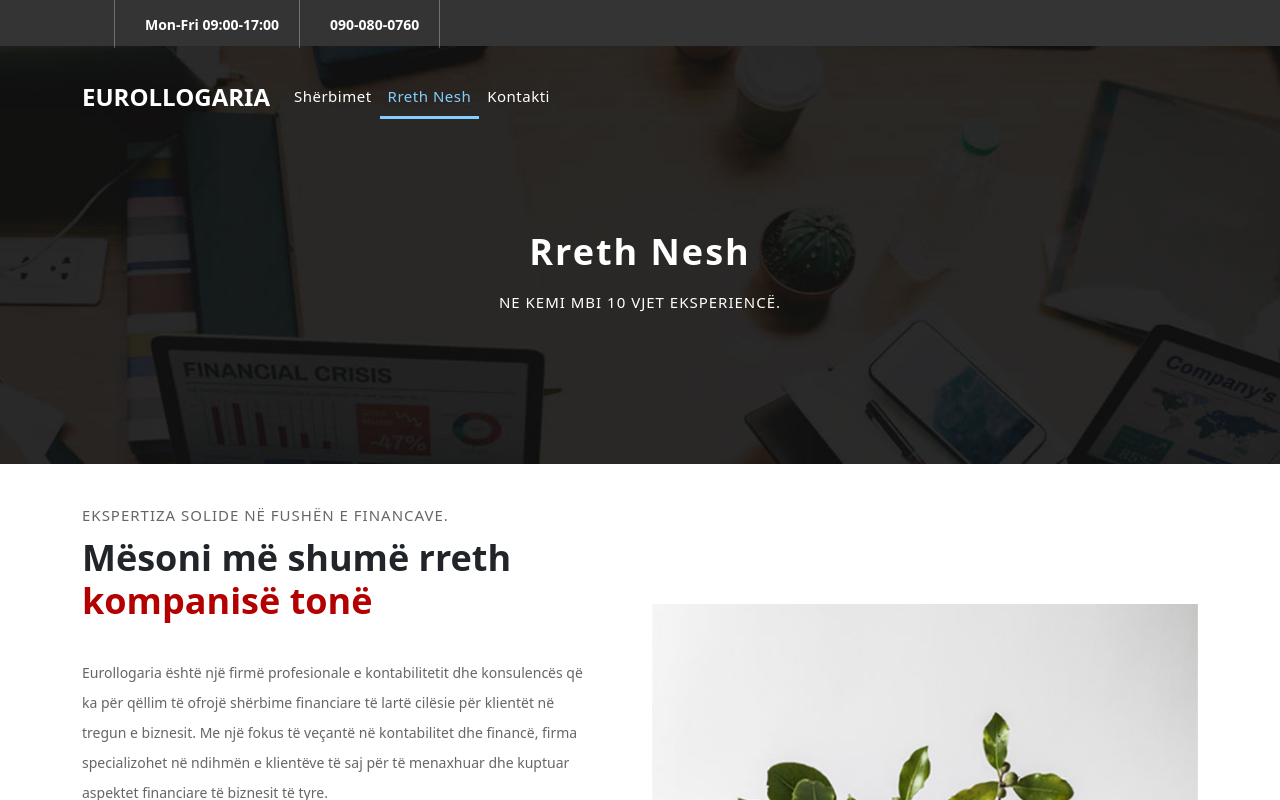
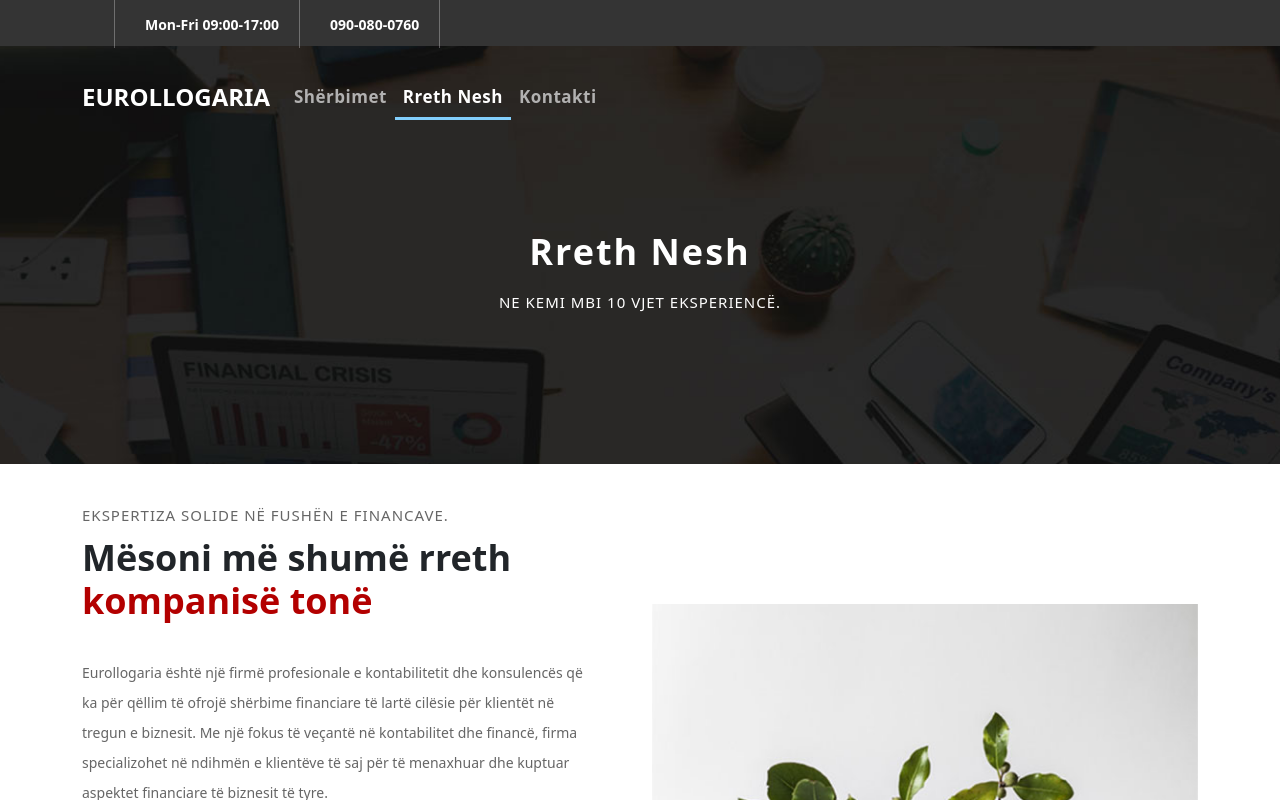
Before and after one commit to FatijonaShala/eurollogaria, a React (Create React App) app: page /about in a window 1280 px wide. Shown: the top 800 px of the page. Built offline with nearby package versions, Linux system fonts and the light colour scheme.

Commit message:
update comments

```diff
--- a/src/App.css
+++ b/src/App.css
@@ -311,10 +311,10 @@ header .navbar {
 
 .navbar .navbar-nav a.nav-link {
     text-transform: capitalize;
-    font-size: 15px;
-    font-weight: 300;
+    font-size: 17px;
+    font-weight: 700;
     letter-spacing: 0.5px;
-    color: #fff;
+    color: #b2b1b1;
     transition: all 0.5s;
     margin-top: 5px;
 }
@@ -343,7 +343,7 @@ header .navbar {
 .navbar .navbar-nav .nav-link.current,
 .navbar .navbar-nav .nav-link.show,
 .navbar .navbar-nav .show>.nav-link {
-    color: #82CFFD;
+    color: #fff;
     border-bottom: 3px solid #82CFFD;
 }
 
--- a/src/Components/header.jsx
+++ b/src/Components/header.jsx
@@ -12,19 +12,13 @@ function Header() {
       <div className="container">
         <div className="row">
           <div className="col-md-8 col-xs-12">
-            <ul className="left-info">
+             <ul className="left-info">
+
               <li><a href="#"><i className="fa fa-clock-o"></i>Mon-Fri 09:00-17:00</a></li>
               <li><a href="#"><i className="fa fa-phone"></i>090-080-0760</a></li>
-            </ul>
-          </div>
-          <div className="col-md-4">
-            <ul className="right-icons">
-              <li><a href="#"><i className="fa fa-facebook"></i></a></li>
-              <li><a href="#"><i className="fa fa-twitter"></i></a></li>
-              <li><a href="#"><i className="fa fa-linkedin"></i></a></li>
-              <li><a href="#"><i className="fa fa-behance"></i></a></li>
-            </ul>
-          </div>
+
+          </ul>
+        </div>
         </div>
       </div>
     </div>
```
